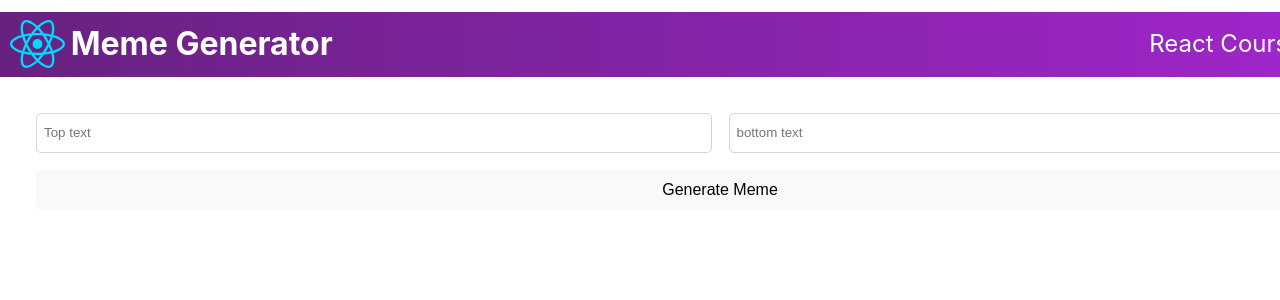
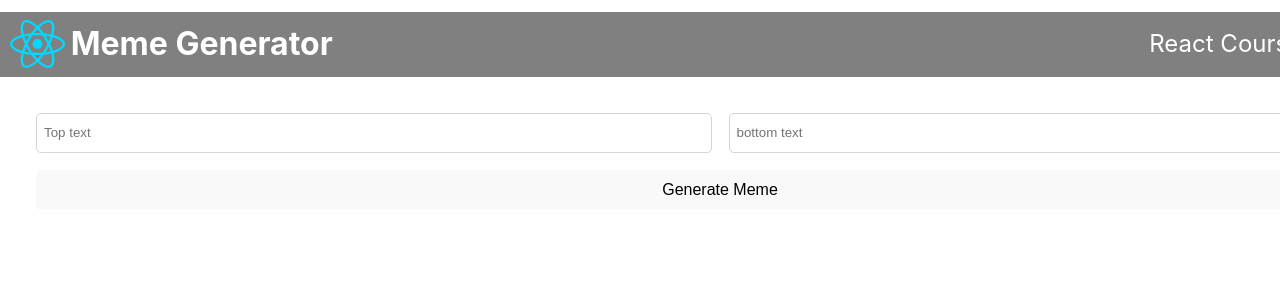
Before and after one commit to amateurCrypt/meme-generator, a React (Vite) app: page / in a window 1280 px wide. Shown: the top 300 px of the page. Built offline with nearby package versions, Linux system fonts and the light colour scheme.

Commit message:
changed nav bar color from purple ot gray

```diff
--- a/src/App.css
+++ b/src/App.css
@@ -11,7 +11,7 @@ main {
   display: flex;
   align-items: center;
   height: 65px;
-  background: linear-gradient(90deg, #672280 1.18%, #A626D3 100%);
+  background: gray;
   color: white;
   width: 1440px;
 }
```
